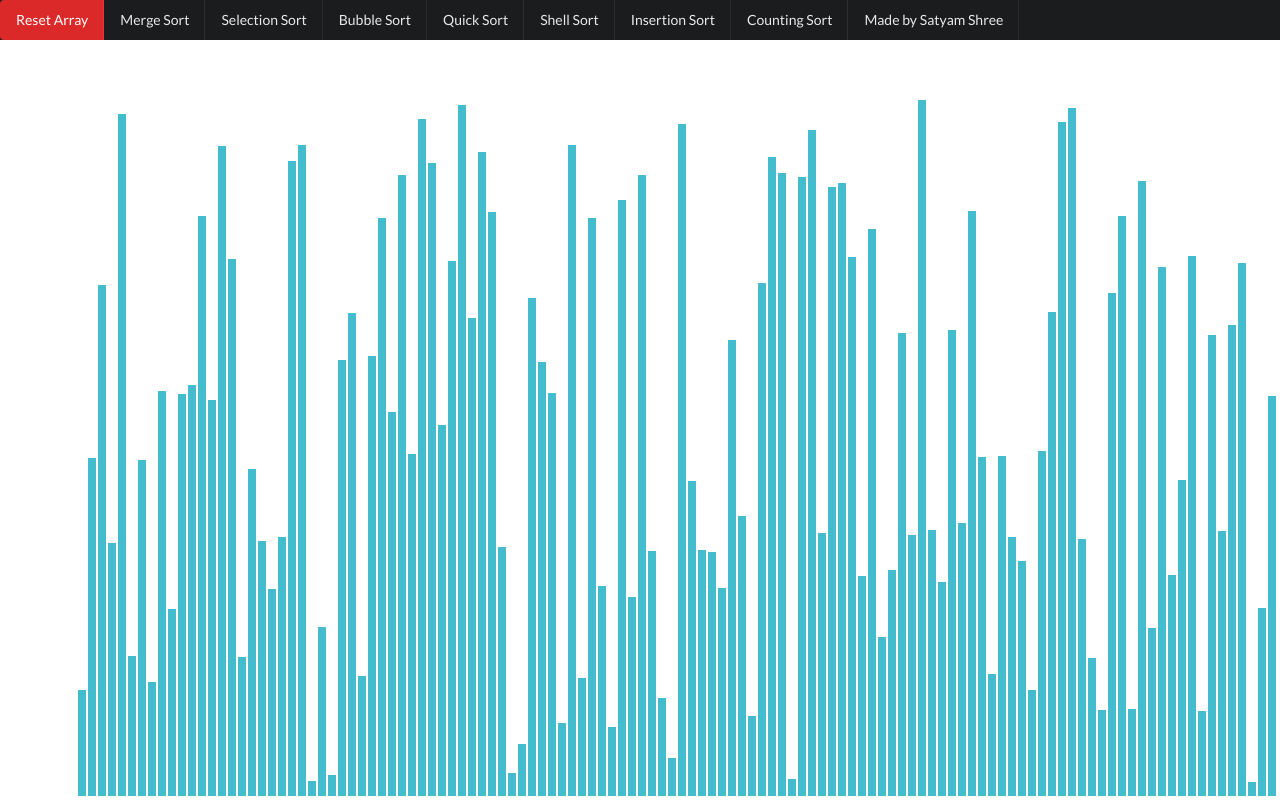
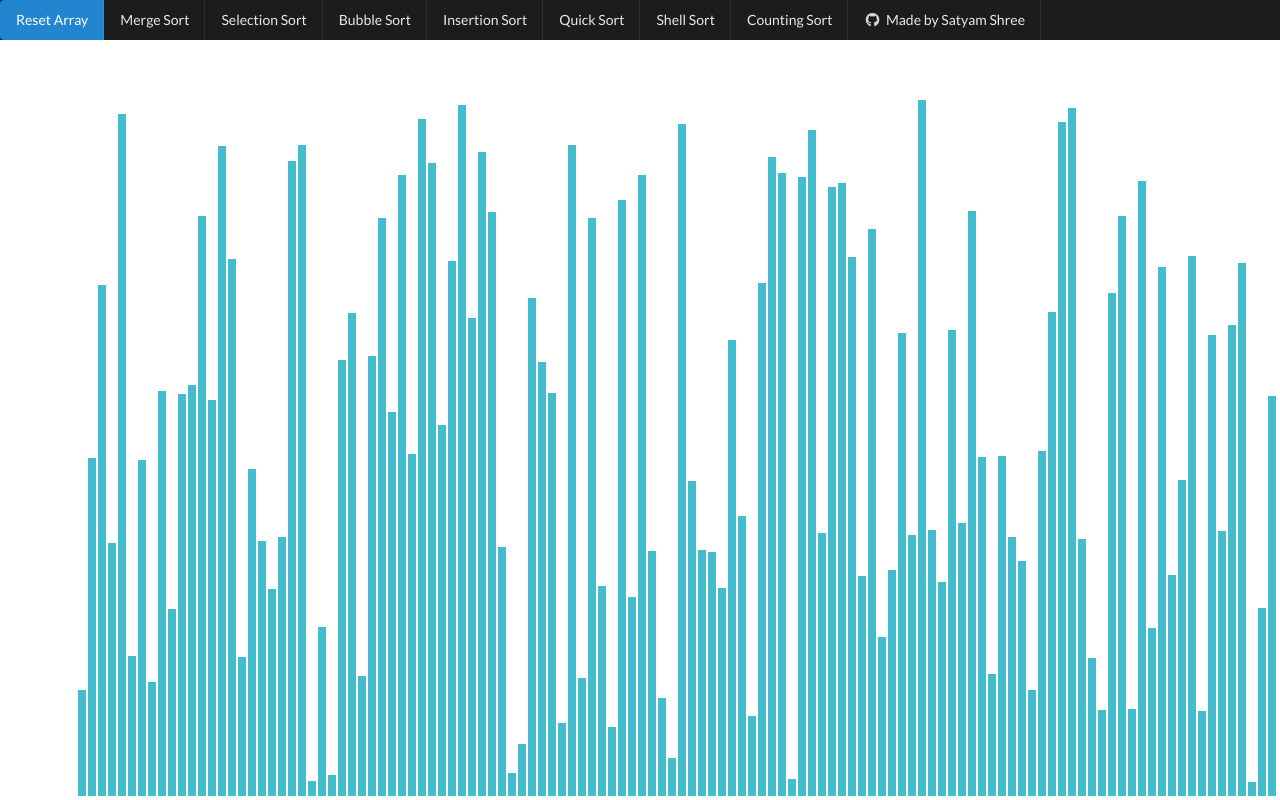
Before and after one commit to satya-sudo/visual-sort, a React (Create React App) app: page / in a window 1280 px wide. Shown: the top 800 px of the page. Built offline with nearby package versions, Linux system fonts and the light colour scheme.

Commit message:
selction sort added!

```diff
--- a/public/index.html
+++ b/public/index.html
@@ -29,7 +29,7 @@
   </head>
   <body>
     <noscript>You need to enable JavaScript to run this app.</noscript>
-    <div id="root"></div>
+    <div id="root" style="background-color: black;"></div>
     <!--
       This HTML file is a template.
       If you open it directly in the browser, you will see an empty page.
--- a/src/components/SortingVis/Header.js
+++ b/src/components/SortingVis/Header.js
@@ -4,15 +4,15 @@ const Header  = (props) =>{
 
     return (
         <div className="ui inverted menu">
-            <div className="red active item" onClick={()=>props.setArray()}>Reset Array</div>
+            <div className="blue active item" onClick={()=>props.setArray()}>Reset Array</div>
             <div className="red item " onClick={()=>props.mergeSort()}>Merge Sort</div>
-            <div className="red item">Selection Sort</div>
+            <div className="red item" onClick={()=>props.SelectionSort()}>Selection Sort</div>
             <div className="red item" onClick={()=>props.BubbleSort()}>Bubble Sort</div>
+            <div className="red item" onClick={()=>props.insertionSort()}>Insertion Sort</div>
             <div className="red item">Quick Sort</div>
             <div className="red item">Shell Sort</div>
-            <div className="red item" onClick={()=>props.insertionSort()}>Insertion Sort</div>
             <div className="red item">Counting Sort</div>
-            <a href={"https://github.com/satya-sudo"} className="red item">Made by Satyam Shree</a>
+            <a href={"https://github.com/satya-sudo"} className="red item"><i className="github icon"></i>Made by Satyam Shree</a>
 
 
 
--- a/src/components/SortingVis/SortingVis.js
+++ b/src/components/SortingVis/SortingVis.js
@@ -5,13 +5,18 @@ import './SortingVis.css';
 import {mergeSort} from '../sortingAlgo/MergeSort';
 import {InsertionSort} from '../sortingAlgo/InsertionSort';
 import {BubbleSort} from '../sortingAlgo/BubbleSort';
+import {SelectionSort} from '../sortingAlgo/selectionSort';
+
 
 
 const SECONDARY_COLOR = '#db3a34';
 const PRIMARY_COLOR = '#43bccd';
 const END_COLOR = '#ea7317';
-const ANIMATION_SPEED_MS = 2;
+const COMPARE_COLOR = 'black'
+const ANIMATION_SPEED_MS = 5;
 const NO_BARS =  150;
+
+
 
 export default class  SortingVis extends React.Component{
     constructor(props) {
@@ -23,6 +28,7 @@ export default class  SortingVis extends React.Component{
         this.mergeSortStart = this.mergeSortStart.bind(this);
         this.insertionSortStart =  this.insertionSortStart.bind(this);
         this.bubbleSortStart =  this.bubbleSortStart.bind(this);
+        this.selectionSortStart =  this.selectionSortStart.bind(this);
 
 
     }
@@ -66,7 +72,6 @@ export default class  SortingVis extends React.Component{
 
 
     mergeSortStart() {
-
         const animations  = mergeSort(this.state.array);
         for(let i= 0;i < animations.length;i++){
             const arryBrs = document.getElementsByClassName('array-bar');
@@ -95,31 +100,31 @@ export default class  SortingVis extends React.Component{
 
 
     bubbleSortStart = () => {
+        const ANIMATION_SPEED_MS_Bub = ANIMATION_SPEED_MS
         const animations =  BubbleSort(this.state.array);
         for(let i = 0 ;i < animations.length;i++){
             const arryBrs = document.getElementsByClassName('array-bar');
             const [x,y,c] =  animations[i];
-            if(c == 0){
-                setTimeout(()=>{arryBrs[x].style.backgroundColor = SECONDARY_COLOR;},i*ANIMATION_SPEED_MS);
-            } else if (c == 1) {
-                setTimeout(()=>{arryBrs[x].style.backgroundColor = PRIMARY_COLOR;},i*ANIMATION_SPEED_MS);
+            if(c === 0){
+                setTimeout(()=>{arryBrs[x].style.backgroundColor = SECONDARY_COLOR;},i*ANIMATION_SPEED_MS_Bub);
+            } else if (c === 1) {
+                setTimeout(()=>{arryBrs[x].style.backgroundColor = PRIMARY_COLOR;},i*ANIMATION_SPEED_MS_Bub);
             } else {
-                setTimeout(()=>{arryBrs[x].style.height = `${y}px`;},i*ANIMATION_SPEED_MS);
+                setTimeout(()=>{arryBrs[x].style.height = `${y}px`;},i*ANIMATION_SPEED_MS_Bub);
 
             }
         }
-
+        setTimeout(()=>{
+            this.endArrayColorChange();
+        },animations.length*ANIMATION_SPEED_MS);
     }
 
 
     insertionSortStart = () =>{
-        // if (this.inSortingPorcess ===  true){
-        //     return;
-        // }
-        // this.setState({inSortingPorcess:true});
+
 
         const animetions  = InsertionSort(this.state.array);
-        // setTimeout(()=>{ this.setState({inSortingPorcess:false})},(animetions.length*(animetions.length-1)/2))
+
 
         for(let i = 0; i < animetions.length;i++){
             const arryBrs =  document.getElementsByClassName('array-bar');
@@ -141,24 +146,43 @@ export default class  SortingVis extends React.Component{
     }
     selectionSortStart = () => {
 
+        const animations =  SelectionSort(this.state.array);
+        for(let i = 0 ;i < animations.length;i++){
+            const arryBrs = document.getElementsByClassName('array-bar');
+            const [x,y,c] =  animations[i];
+            if(c === 0){
+                setTimeout(()=>{arryBrs[x].style.backgroundColor = SECONDARY_COLOR;},i*ANIMATION_SPEED_MS);
+            } else if (c === 1) {
+                setTimeout(()=>{arryBrs[x].style.backgroundColor = COMPARE_COLOR;},i*ANIMATION_SPEED_MS);
+            } else if (c ===  2 ) {
+                setTimeout(()=>{arryBrs[x].style.backgroundColor = PRIMARY_COLOR;},i*ANIMATION_SPEED_MS);
+
+            } else {
+                setTimeout(()=>{arryBrs[x].style.height = `${y}px`;},i*ANIMATION_SPEED_MS);
+            }
+        }
+        setTimeout(()=>{
+            this.endArrayColorChange();
+        },animations.length*ANIMATION_SPEED_MS);
+
     }
 
     countingSortStart = () =>{}
 
-    quickSortStart = () => {
-
-    }
+    quickSortStart = () => {}
 
     shellSortStart = () => {
     }
     render() {
         return (
             <div>
-                <Header style={{padding:"4px"}}setArray={this.setArray} mergeSort={this.mergeSortStart} insertionSort={this.insertionSortStart} BubbleSort={this.bubbleSortStart} />
-
+                <Header style={{padding:"4px"}}setArray={this.setArray} mergeSort={this.mergeSortStart} insertionSort={this.insertionSortStart} BubbleSort={this.bubbleSortStart} SelectionSort={this.selectionSortStart}/>
+                <div className="ui container">
                 <div className="array-bars-container">
                     {this.renderArray()}
                 </div>
+                </div>
+                {/* <button onClick={this.selectionSortStart}></button> */}
             </div>
 
         )
--- a/src/components/sortingAlgo/InsertionSort.js
+++ b/src/components/sortingAlgo/InsertionSort.js
@@ -12,6 +12,7 @@ export const InsertionSort = (array)=> {
             animetions.push([j,item,1]);
             animetions.push([j+1,j,3]);
             animetions.push([j,j,3]);
+
             array[j+1] = array[j];
             j--;
         }
--- /dev/null
+++ b/src/components/sortingAlgo/selectionSort.js
@@ -0,0 +1,25 @@
+export const SelectionSort = (arry) =>{
+    const animations  = [];
+    for (let i = 0;i < arry.length;i++){
+        animations.push([i,i,0])// light up
+        let min_id = i;
+        for (let j =  i+1; j < arry.length; j++){
+            animations.push([j,j,1]) // compare ligh up
+            if (arry[min_id] > arry[j]){
+                min_id =  j;
+            }
+            animations.push([j,j,2]) // campare ligh up off
+        }
+        animations.push([min_id,min_id,0]);
+        animations.push([i,arry[min_id],3]) //  switch
+        animations.push([min_id,arry[i],3]) // switch
+        animations.push([i,i,2])
+        animations.push([min_id,min_id,2]);
+
+        let temp = arry[min_id] ;
+        arry[min_id] =  arry[i];
+        arry[i] = temp;
+
+    }
+    return animations;
+}
```
